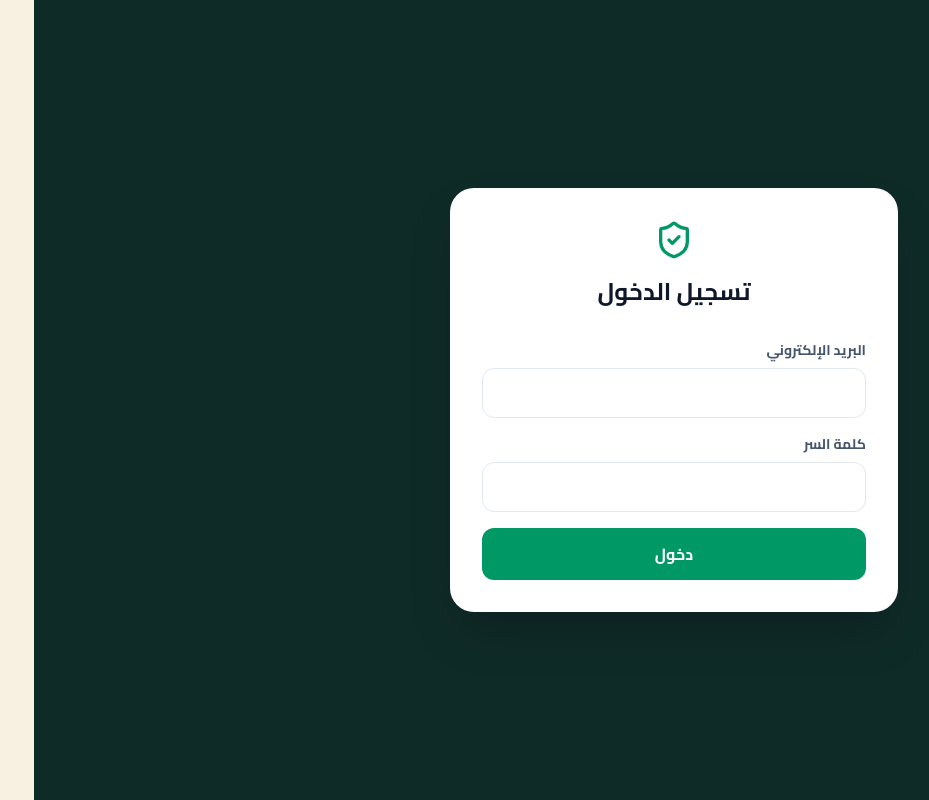
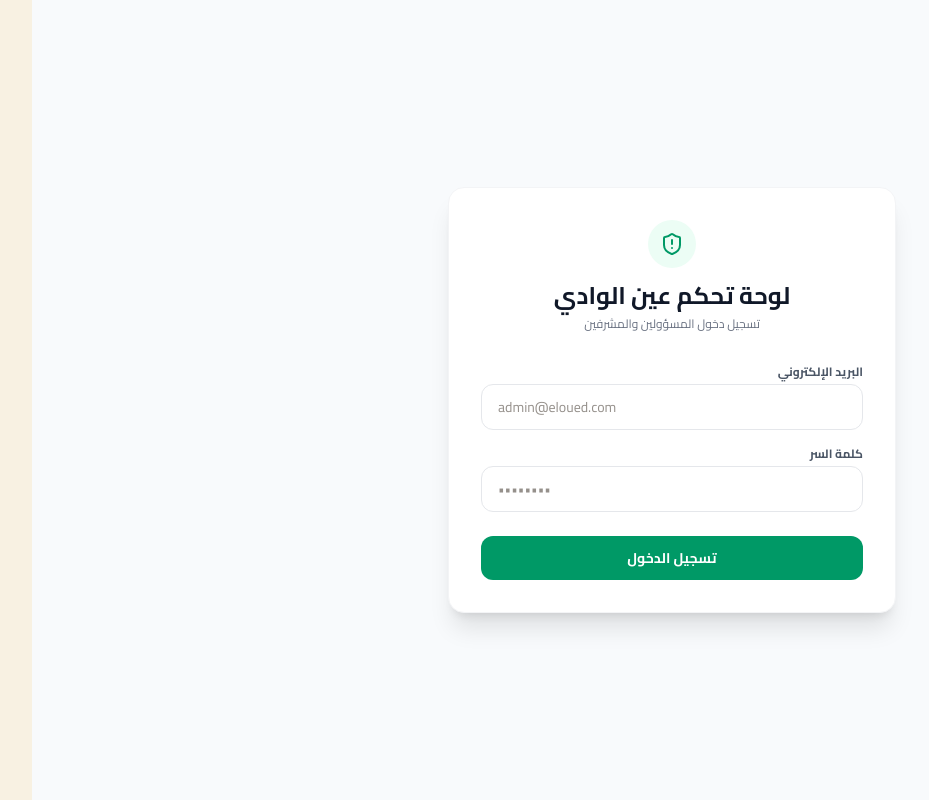
Before and after one commit to nadjimyahiaoui1992-lab/el-oued-tourism, a Next.js app: page /admin in a window 1280 px wide. Shown: the whole page, without its empty margins (55-984 px from the left). Built offline with nearby package versions, Linux system fonts and the light colour scheme.

Commit message:
Update page.js

```diff
--- a/src/app/admin/page.js
+++ b/src/app/admin/page.js
@@ -1,9 +1,9 @@
 "use client";
 
 import { useState } from "react";
-import { useRouter } from "next/navigation";
+import { useRouter, useSearchParams } from "next/navigation";
 import { supabase } from "@/lib/supabaseClient";
-import { ShieldCheck, Mail, Lock, Loader2 } from "lucide-react";
+import { ShieldAlert } from "lucide-react";
 
 export default function AdminLogin() {
   const [email, setEmail] = useState("");
@@ -11,6 +11,8 @@ export default function AdminLogin() {
   const [error, setError] = useState(null);
   const [loading, setLoading] = useState(false);
   const router = useRouter();
+  const searchParams = useSearchParams();
+  const noAccess = searchParams.get("error") === "no_access";
 
   const handleLogin = async (e) => {
     e.preventDefault();
@@ -25,39 +27,79 @@ export default function AdminLogin() {
     if (authError) {
       setError("الإيميل أو كلمة السر غير صحيحة.");
       setLoading(false);
-    } else {
-      // توجيه للوحة التحكم فقط عند النجاح
-      router.push("/admin/dashboard");
+      return;
     }
+
+    const { data: profile, error: profileError } = await supabase
+      .from("assistants")
+      .select("role")
+      .eq("user_id", data.user.id)
+      .single();
+
+    if (profileError || !profile) {
+      setError("هذا الحساب لا يملك صلاحية الوصول للوحة التحكم.");
+      await supabase.auth.signOut();
+      setLoading(false);
+      return;
+    }
+
+    router.push("/admin/dashboard");
   };
 
   return (
-    <main dir="rtl" className="min-h-screen relative flex items-center justify-center p-4 bg-[#0f2b28]">
-      <div className="relative w-full max-w-md bg-white rounded-3xl shadow-2xl p-8">
+    <main dir="rtl" className="min-h-screen bg-slate-50 flex items-center justify-center p-4 font-sans">
+      <div className="w-full max-w-md bg-white rounded-2xl shadow-xl p-8 border border-gray-100">
         <div className="text-center mb-8">
-          <ShieldCheck size={40} className="mx-auto text-emerald-600 mb-4" />
-          <h1 className="text-2xl font-bold text-slate-900">تسجيل الدخول</h1>
+          <div className="bg-emerald-50 text-emerald-600 w-12 h-12 rounded-full flex items-center justify-center mx-auto mb-3">
+            <ShieldAlert size={24} />
+          </div>
+          <h1 className="text-2xl font-bold text-gray-900">لوحة تحكم عين الوادي</h1>
+          <p className="text-xs text-gray-500 mt-1">تسجيل دخول المسؤولين والمشرفين</p>
         </div>
 
-        {error && <div className="bg-red-50 text-red-600 text-sm p-3 rounded-xl mb-4 text-center">{error}</div>}
+        {noAccess && (
+          <div className="bg-amber-50 text-amber-700 text-xs p-3 rounded-xl mb-4 font-medium text-center">
+            هذا الحساب لا يملك صلاحية الوصول للوحة التحكم.
+          </div>
+        )}
+
+        {error && (
+          <div className="bg-red-50 text-red-600 text-xs p-3 rounded-xl mb-4 font-medium text-center">
+            {error}
+          </div>
+        )}
 
         <form onSubmit={handleLogin} className="space-y-4">
           <div>
-            <label className="text-sm font-bold text-slate-600 block mb-2">البريد الإلكتروني</label>
+            <label className="text-xs font-bold text-gray-600 block mb-1">البريد الإلكتروني</label>
             <input
-              type="email" required value={email} onChange={(e) => setEmail(e.target.value)}
-              className="w-full border border-slate-200 rounded-xl py-3 px-4 outline-none focus:border-emerald-500 text-left" dir="ltr"
+              type="email"
+              required
+              value={email}
+              onChange={(e) => setEmail(e.target.value)}
+              className="w-full border border-gray-200 rounded-xl py-3 px-4 outline-none focus:border-emerald-500 text-sm"
+              placeholder="admin@eloued.com"
+              dir="ltr"
             />
           </div>
           <div>
-            <label className="text-sm font-bold text-slate-600 block mb-2">كلمة السر</label>
+            <label className="text-xs font-bold text-gray-600 block mb-1">كلمة السر</label>
             <input
-              type="password" required value={password} onChange={(e) => setPassword(e.target.value)}
-              className="w-full border border-slate-200 rounded-xl py-3 px-4 outline-none focus:border-emerald-500 text-left" dir="ltr"
+              type="password"
+              required
+              value={password}
+              onChange={(e) => setPassword(e.target.value)}
+              className="w-full border border-gray-200 rounded-xl py-3 px-4 outline-none focus:border-emerald-500 text-sm"
+              placeholder="••••••••"
+              dir="ltr"
             />
           </div>
-          <button type="submit" disabled={loading} className="w-full bg-emerald-600 hover:bg-emerald-700 text-white font-bold py-3.5 rounded-xl transition-all flex justify-center gap-2">
-            {loading ? <Loader2 size={20} className="animate-spin" /> : "دخول"}
+          <button
+            type="submit"
+            disabled={loading}
+            className="w-full bg-emerald-600 hover:bg-emerald-700 text-white font-bold py-3 px-4 rounded-xl text-sm transition-colors mt-2 disabled:opacity-60"
+          >
+            {loading ? "جاري التحقق..." : "تسجيل الدخول"}
           </button>
         </form>
       </div>
```
